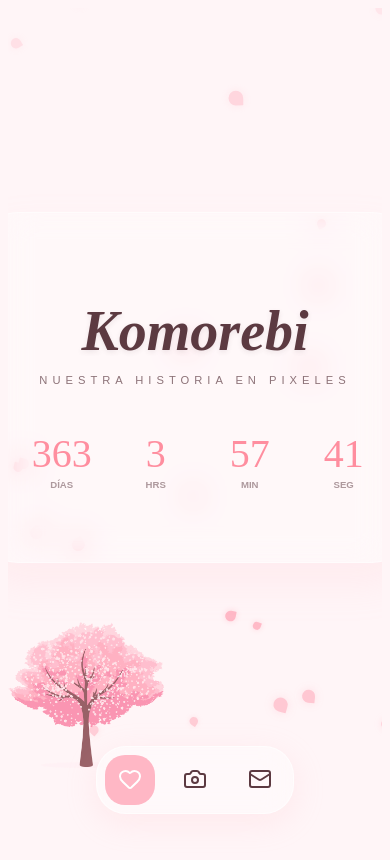
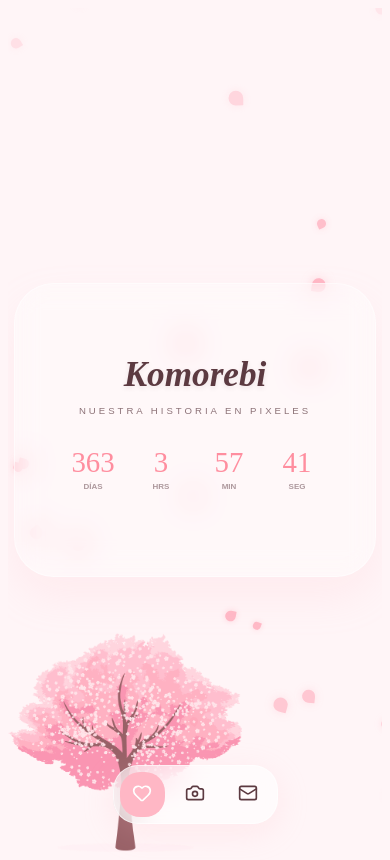
Before and after one commit to CeleAguilar-rgb/Komorebi, a React (Vite) app: page / in a window 390 px wide. Built offline with nearby package versions, Linux system fonts and the light colour scheme.

Commit message:
feat: :art: Resposividad

```diff
--- a/src/styles/Home.css
+++ b/src/styles/Home.css
@@ -101,3 +101,49 @@
   opacity: 0.5;
   margin-top: 5px;
 }
+
+@media (max-width: 768px) {
+  .home-container {
+    height: 100vh;
+  }
+
+  .cherry-tree-left {
+    width: 60vw;
+    height: 80vh;
+    opacity: 0.4;
+  }
+
+
+
+  .main-title {
+    font-size: 2.2rem;
+    margin-bottom: 0.5rem;
+  }
+  .subtitle {
+    font-size: 0.6rem;
+    letter-spacing: 3px;
+    margin-bottom: 2rem;
+  }
+  .counter-grid {
+    gap: 0.5rem;
+  }
+  .counter-item {
+    min-width: 60px;
+  }
+  .number {
+    font-size: 1.8rem;
+  }
+  .label {
+    font-size: 0.5rem;
+  }
+}
+
+@media (max-width: 370px) {
+  .counter-grid {
+    gap: 0.2rem;
+  }
+
+  .number {
+    font-size: 1.5rem;
+  }
+}
--- a/src/styles/Letters.css
+++ b/src/styles/Letters.css
@@ -233,3 +233,59 @@
 .letter-paper-modal::-webkit-scrollbar {
   display: none;
 }
+
+@media (max-width: 768px) {
+  .letters-header h2 {
+    font-size: 2.5rem;
+  }
+  .letters-grid {
+    grid-template-columns: repeat(auto-fill, minmax(240px, 1fr));
+    gap: 25px;
+    padding: 0 10px;
+  }
+
+  .letter-paper-modal {
+    padding: 40px 20px;
+    min-height: 80vh;
+    line-height: 2.5rem;
+  }
+  .paper-body {
+    font-size: 1.5rem;
+  }
+  .paper-footer {
+    font-size: 1.8rem;
+    margin-top: 2rem;
+  }
+
+  .write-letter-card {
+    padding: 25px 20px;
+    border-radius: 25px;
+  }
+  .write-form-header h3 {
+    font-size: 1.6rem;
+  }
+  .write-textarea {
+    font-size: 1.4rem;
+    padding: 15px;
+  }
+  .write-form-footer {
+    flex-direction: column;
+    align-items: stretch;
+    gap: 15px;
+  }
+  .write-input-sig {
+    width: 100%;
+  }
+  .send-letter-btn {
+    justify-content: center;
+  }
+}
+
+@media (max-width: 350px) {
+  .letters-header h2 {
+    font-size: 2rem;
+  }
+  .envelope {
+    height: 180px;
+  }
+}
--- a/src/styles/Navbar.css
+++ b/src/styles/Navbar.css
@@ -48,3 +48,35 @@
   border-radius: 20px;
   z-index: 1;
 }
+
+@media (max-width: 768px) {
+  .nav-container {
+    bottom: 20px;
+    padding: 0 15px;
+  }
+  .nav-dock {
+    gap: 8px;
+    padding: 6px;
+    border-radius: 25px;
+    background: rgba(255, 255, 255, 0.6);
+  }
+  .nav-item {
+    width: 45px;
+    height: 45px;
+  }
+  .nav-item svg {
+    width: 20px;
+    height: 20px;
+  }
+}
+
+@media (max-width: 380px) {
+  .nav-dock {
+    gap: 4px;
+    padding: 4px;
+  }
+  .nav-item {
+    width: 40px;
+    height: 40px;
+  }
+}
--- a/src/styles/Timeline.css
+++ b/src/styles/Timeline.css
@@ -361,3 +361,65 @@ select:focus {
     transform: translateY(-50%) scale(1);
   }
 }
+
+@media (max-width: 850px) {
+  .timeline-header h2 {
+    font-size: 2.5rem;
+  }
+  .center-line {
+    left: 30px;
+    transform: none;
+  }
+  .zigzag-container {
+    padding-left: 60px;
+    padding-right: 20px;
+    gap: 40px;
+  }
+  .timeline-item {
+    width: 100% !important;
+    align-self: flex-start !important;
+    margin-top: 0 !important;
+  }
+
+  .connector-dot {
+    top: 40px;
+    left: -48px !important;
+    right: auto !important;
+    width: 30px;
+    height: 30px;
+  }
+
+  .modal-card {
+    width: 95%;
+    max-height: 90vh;
+    border-radius: 25px;
+  }
+  .carousel-section {
+    height: 300px;
+  }
+  .form-grid {
+    grid-template-columns: 1fr;
+    gap: 20px;
+  }
+  .detail-info h2 {
+    font-size: 1.5rem;
+  }
+  .add-btn-float {
+    width: 60px;
+    height: 60px;
+    right: 20px;
+    bottom: 90px;
+  }
+}
+
+@media (max-width: 400px) {
+  .timeline-header h2 {
+    font-size: 2rem;
+  }
+  .zigzag-container {
+    padding-left: 50px;
+  }
+  .connector-dot {
+    left: -42px !important;
+  }
+}
```
